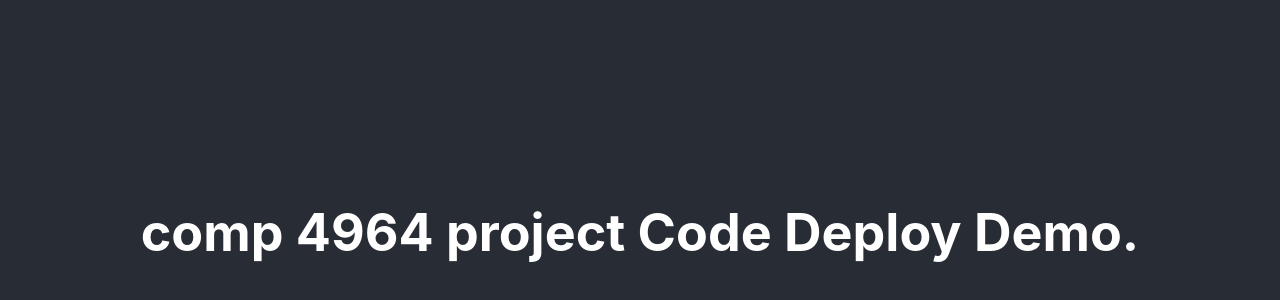
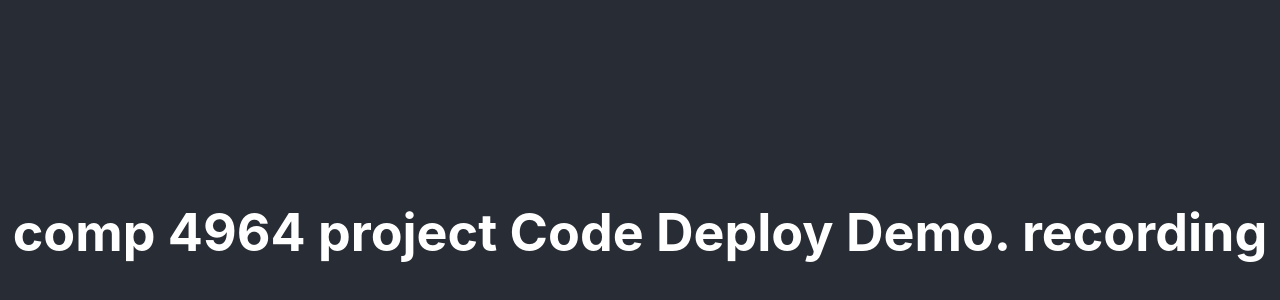
Before and after one commit to Neerajkumar555/devops-project, a React (Create React App) app: page / in a window 1280 px wide. Shown: the part 168-468 px from the top of the page. Built offline with nearby package versions, Linux system fonts and the light colour scheme.

Commit message:
new version

```diff
--- a/src/App.js
+++ b/src/App.js
@@ -4,7 +4,7 @@ function App() {
   return (
     <div className="App">
       <header className="App-header">
-        <h1>comp 4964 project Code Deploy Demo. </h1>
+        <h1>comp 4964 project Code Deploy Demo. recording</h1>
       </header>
     </div>
   );
```
